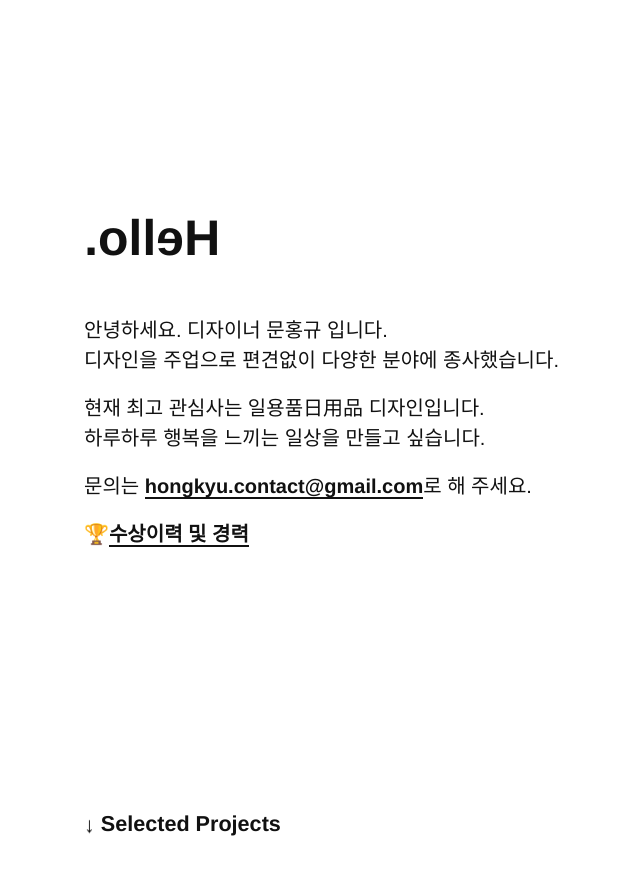
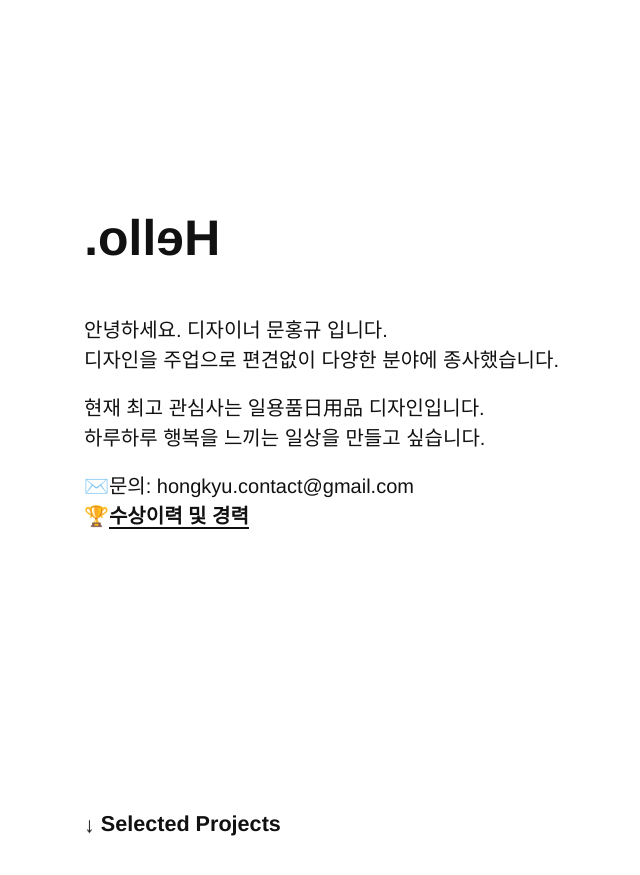
Before and after one commit to hongkyu-moon/hongkyu-moon, a Jekyll site: the page built from index.html, in a window 1280 px wide and 900 px high. Shown: the top 875 px of the window, without its empty margins (76-716 px from the left). Built offline with Jekyll 4.4.1, drawn with Linux system fonts in a browser that asks for light colours; grey boxes are pictures that could not be loaded.

Commit message:
Update index.html

```diff
--- a/index.html
+++ b/index.html
@@ -16,8 +16,7 @@ title: Portfolio
       <div class="kr">
         <p>안녕하세요. 디자이너 문홍규 입니다.</br>디자인을 주업으로 편견없이 다양한 분야에 종사했습니다.</p>
         <p>현재 최고 관심사는 일용품日用品 디자인입니다.</br>하루하루 행복을 느끼는 일상을 만들고 싶습니다.</p>
-<p>문의는 <span onclick="location.href='mailto:hongkyu.contact@gmail.com'" style="cursor:pointer;" class="link-span">hongkyu.contact@gmail.com</span>로 해 주세요.</p>
-        <p>🏆<span class="link-popup" onclick="location.href='#popup-kr-1'">수상이력 및 경력</span></p>
+<p>✉️문의: hongkyu.contact@gmail.com</br>🏆<span class="link-popup" onclick="location.href='#popup-kr-1'">수상이력 및 경력</span></p>
       </div>
     </div>
     <h2 class="section-title ts-strong"><span class="scroll-down">&#x02193; </span>Selected Projects</h2>
```
